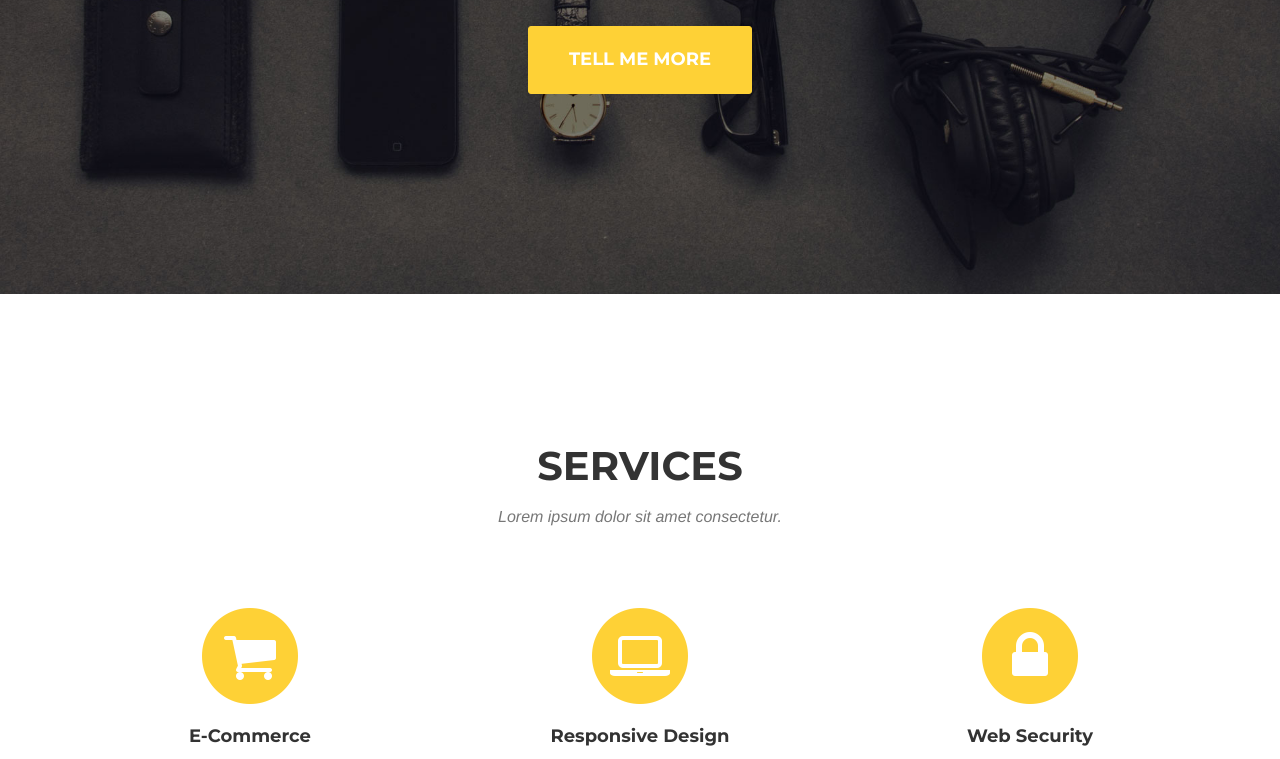
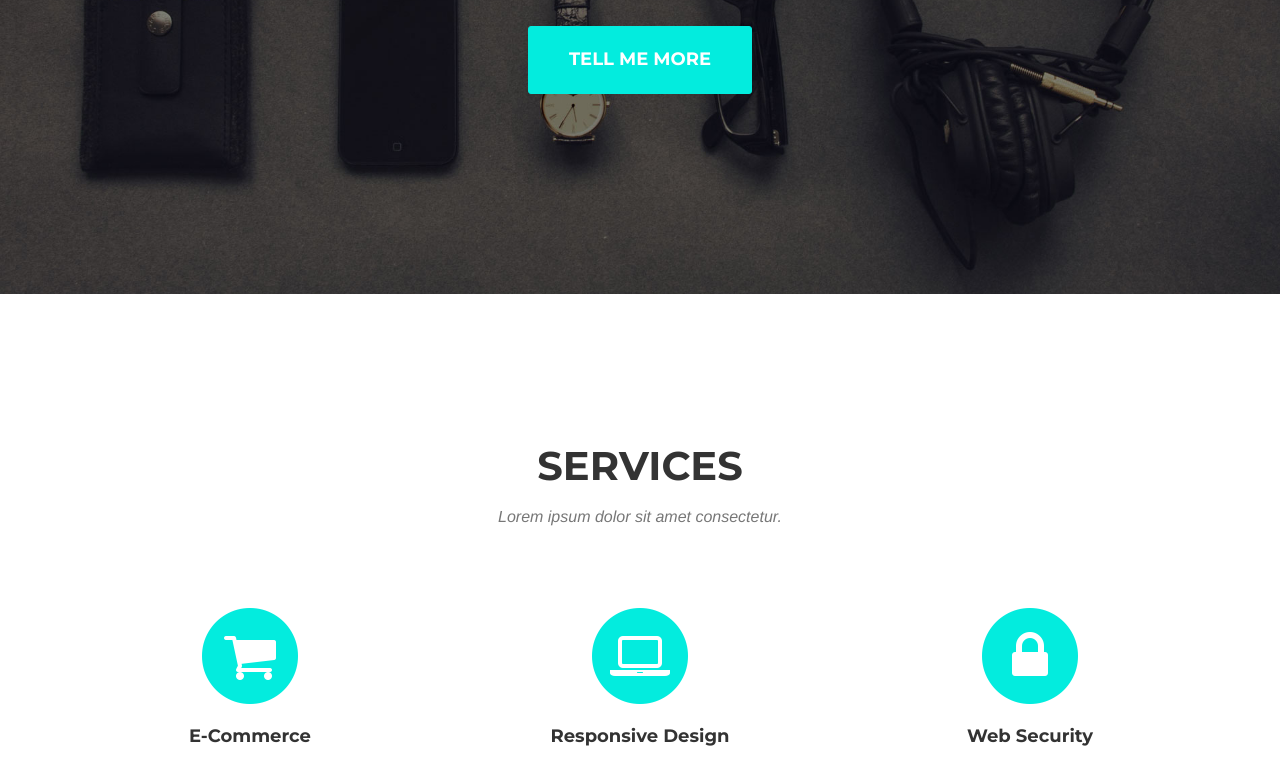
Before and after one commit to shipinggs/dictito, a website: page index.html in a window 1280 px wide. Shown: the part 464-1223 px from the top of the page. Drawn offline with nearby package versions, Linux system fonts and the light colour scheme; a web font is replaced by a local one.

Commit message:
Styles: amended primary colors

```diff
--- a/less/variables.less
+++ b/less/variables.less
@@ -2,8 +2,9 @@
 
 // Gray and Brand Colors for use across theme
 
-@theme-primary:    #fed136;
-@theme-danger:     #e74c3c;
+@theme-primary:    #03ecde;
+@theme-secondary:  #1f6df0;
+@theme-danger:     #d233aa;
 
 @gray-base:        #000;
 @gray-darker:      lighten(@gray-base, 13.5%); // #222
--- a/scss/_variables.scss
+++ b/scss/_variables.scss
@@ -2,8 +2,9 @@
 
 // Gray and Brand Colors for use across theme
 
-$theme-primary:    #fed136;
-$theme-danger:     #e74c3c;
+$theme-primary:    #03ecde;
+$theme-secondary:  #1f6df0;
+$theme-danger:     #d233aa;
 
 $gray-base:			#000 !default;
 $gray-darker:		lighten($gray-base, 13.5%) !default; // #222
```
Also changed, not shown: css/agency.css, css/agency.min.css.
